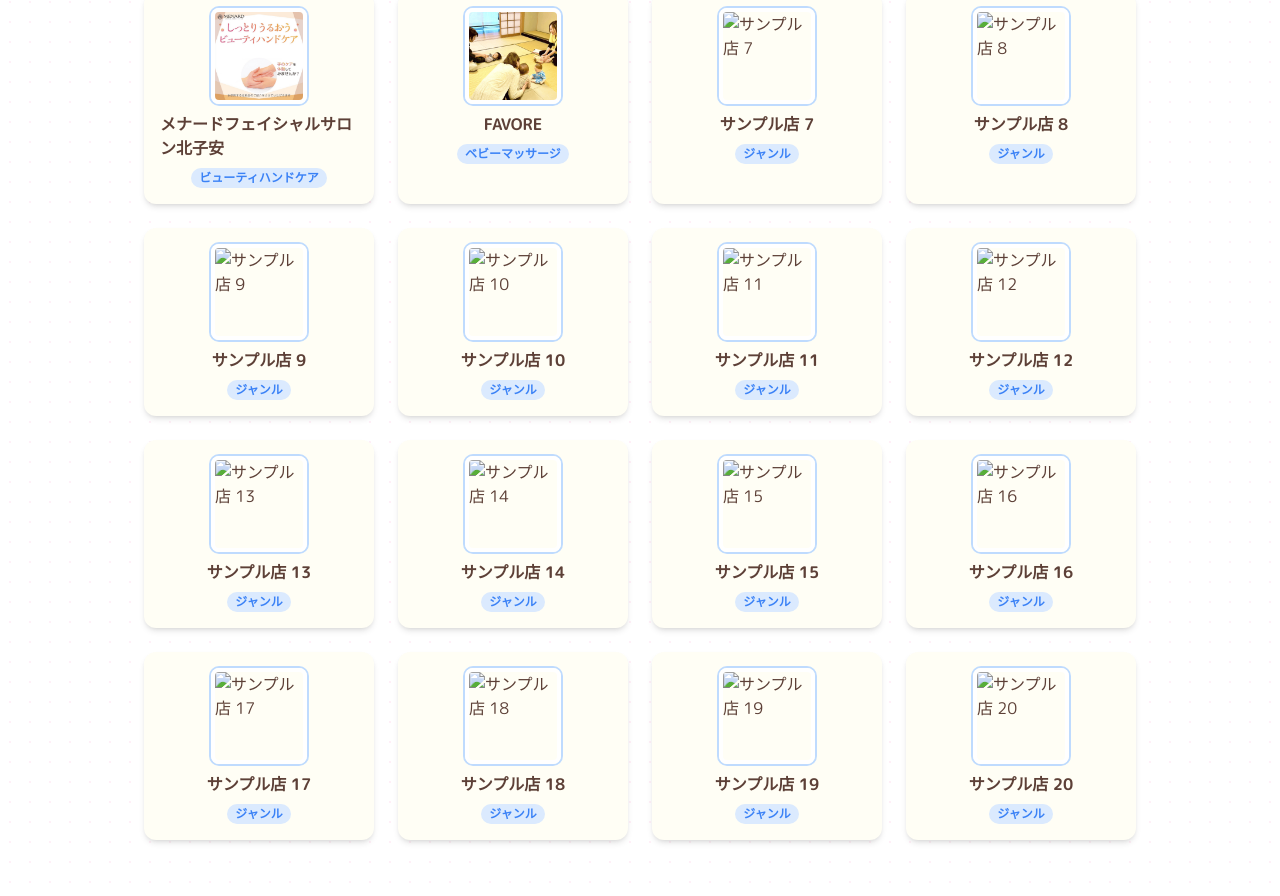
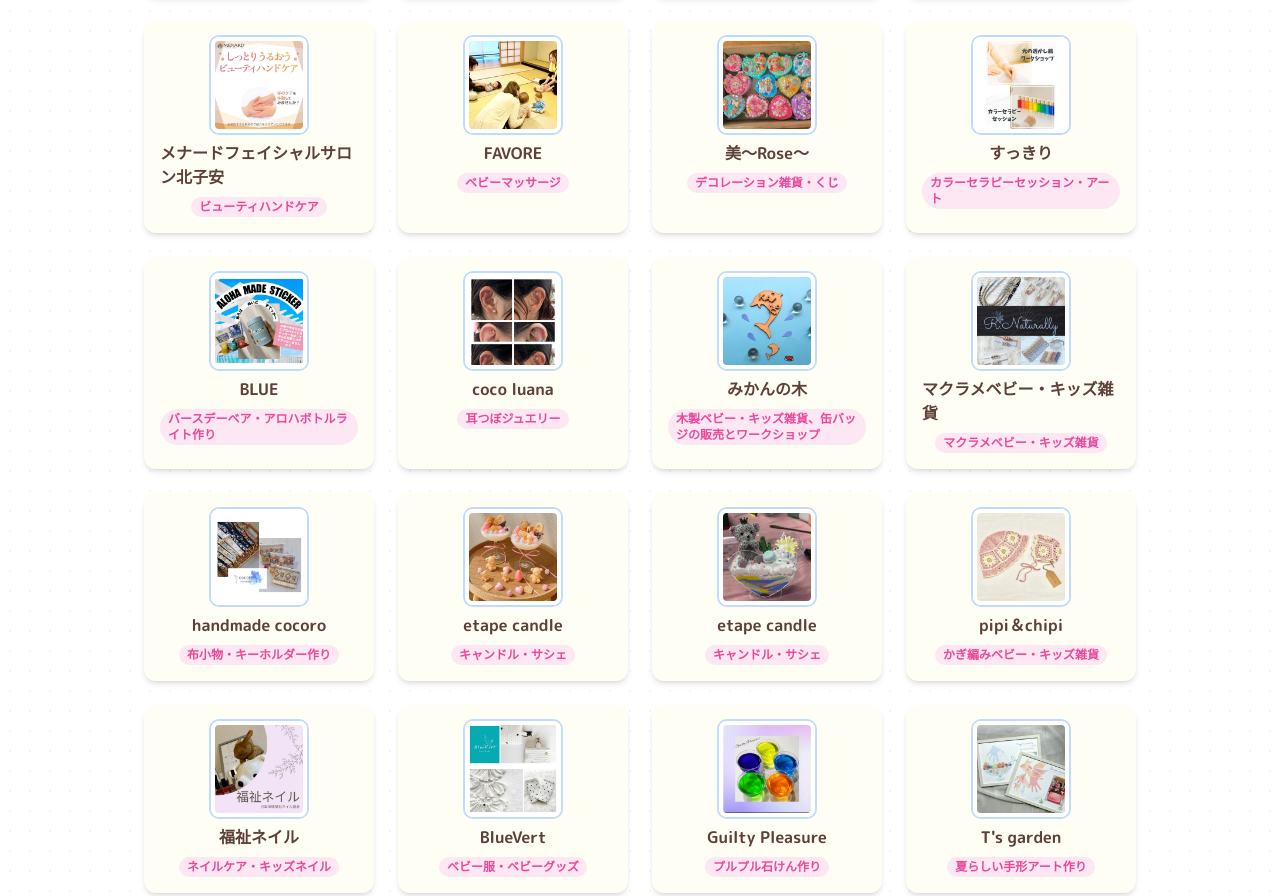
Before and after one commit to konayuki8463/oyakomarche, a plain HTML site: page docs/index.html in a window 1280 px wide. Shown: the part 2119-3015 px from the top of the page. Drawn offline with nearby package versions, Linux system fonts and the light colour scheme.

Commit message:
Webサイトのコンテンツを更新

```diff
--- a/docs/index.html
+++ b/docs/index.html
@@ -4,6 +4,8 @@
   <meta charset="UTF-8" />
   <meta name="viewport" content="width=device-width, initial-scale=1.0" />
   <title>親子マルシェ in きさてらす</title>
+
+  <meta name="description" content="親子で1日楽しめる体験型マルシェ！ハンドメイド作品の販売やワークショップ、スイーツなど、楽しいコンテンツが盛りだくさん。2025年8月13日、きさてらすで開催！">
 
   <script src="https://cdn.tailwindcss.com?plugins=typography"></script>
 
@@ -23,6 +25,10 @@
       --sub:#87cefa;      /* 水色 */
       --text:#5d4037;     /* こげ茶 */
       --base:#fffef5;     /* クリーム */
+    }
+    /* 【改善点1】スムーズスクロールをここに追加 */
+    html {
+      scroll-behavior: smooth;
     }
     body{font-family:'M PLUS Rounded 1c',sans-serif;color:var(--text);background:var(--base);}
     .bg-dots{background-image:radial-gradient(circle,rgba(255,105,180,0.1) 1px,transparent 1px);background-size:1.25rem 1.25rem;}
@@ -62,13 +68,13 @@
 
   <section id="about" class="py-16 bg-white bg-dots">
     <h2 class="text-3xl font-extrabold text-center mb-8">イベントコンセプト</h2>
-    <p class="max-w-3xl mx-auto text-center text-lg leading-relaxed px-4">ハンドメイド作品の販売やワークショップ、スイーツなど、親子で１日楽しめるコンテンツが盛りだくさん！暑い夏でも屋内会場なので快適にお過ごしいただけます。</p>
+    <p class="max-w-3xl mx-auto text-center text-lg leading-relaxed px-4">ハンドメイド作品の販売やワークショップ、ベビーマッサージなど0歳から大人まで１日楽しめるコンテンツが盛りだくさん！日々頑張っている子育て世帯に向けた親子イベントです。暑い夏でも屋内会場なので快適にお過ごしいただけます。</p>
   </section>
 
   <section id="flyer" class="py-16 bg-[var(--base)]">
     <h2 class="text-3xl font-extrabold text-center mb-8">フライヤーのダウンロード</h2>
     <div class="flex justify-center">
-      <a href="assets/flyer.pdf" class="inline-block bg-[var(--sub)] text-white font-bold px-6 py-3 rounded-full shadow hover:bg-opacity-80 transition" target="_blank" download>イベントのフライヤーはこちら (PDF)</a>
+      <a href="assets/flyer.pdf" class="inline-block bg-[var(--sub)] text-white font-bold px-6 py-3 rounded-full shadow hover:bg-opacity-80 transition" target="_blank" download>イベントのチラシはこちら (PDF)</a>
     </div>
   </section>
 
@@ -79,102 +85,102 @@
       <a href="https://www.instagram.com/h.sayar77" target="_blank" class="flex flex-col items-center gap-2 p-4 bg-[var(--base)] rounded-xl shadow-md hover:shadow-xl hover:-translate-y-1 transition">
         <img src="assets/h.sayar77.png" alt="SAYAR" class="w-24 h-24 object-cover rounded-lg border-4 border-white ring-2 ring-blue-200 hover:ring-amber-400 transition">
         <span class="text-base font-bold">SAYAR</span>
-        <span class="text-xs font-semibold bg-blue-100 text-blue-500 px-2 py-0.5 rounded-full">アクセサリー・カスタムビーズ作り</span>
+        <span class="text-xs font-semibold bg-pink-100 text-pink-500 px-2 py-0.5 rounded-full">アクセサリー・カスタムビーズ作り</span>
       </a>
       <a href="https://www.instagram.com/nizi.rainbow" target="_blank" class="flex flex-col items-center gap-2 p-4 bg-[var(--base)] rounded-xl shadow-md hover:shadow-xl hover:-translate-y-1 transition">
         <img src="assets/nizi.rainbow.png" alt="虹＆phal" class="w-24 h-24 object-cover rounded-lg border-4 border-white ring-2 ring-blue-200 hover:ring-amber-400 transition">
         <span class="text-base font-bold">虹＆phal</span>
-        <span class="text-xs font-semibold bg-blue-100 text-blue-500 px-2 py-0.5 rounded-full">くまパフェ、スクイーズ作り</span>
+        <span class="text-xs font-semibold bg-pink-100 text-pink-500 px-2 py-0.5 rounded-full">くまパフェ、スクイーズ作り</span>
       </a>
       <a href="https://www.instagram.com/sca.handmade.shop" target="_blank" class="flex flex-col items-center gap-2 p-4 bg-[var(--base)] rounded-xl shadow-md hover:shadow-xl hover:-translate-y-1 transition">
         <img src="assets/sca.handmade.shop.png" alt="サチアハンドメイド" class="w-24 h-24 object-cover rounded-lg border-4 border-white ring-2 ring-blue-200 hover:ring-amber-400 transition">
         <span class="text-base font-bold">サチアハンドメイド</span>
-        <span class="text-xs font-semibold bg-blue-100 text-blue-500 px-2 py-0.5 rounded-full">ホイップデコ、キーホルダー作り</span>
+        <span class="text-xs font-semibold bg-pink-100 text-pink-500 px-2 py-0.5 rounded-full">ホイップデコ、キーホルダー作り</span>
       </a>
       <a href="https://www.instagram.com/koguma_no.booth?igsh=cHFxa3o5MXNqc25l" target="_blank" class="flex flex-col items-center gap-2 p-4 bg-[var(--base)] rounded-xl shadow-md hover:shadow-xl hover:-translate-y-1 transition">
         <img src="assets/koguma_no_booth.png" alt="こぐまのブースやさん" class="w-24 h-24 object-cover rounded-lg border-4 border-white ring-2 ring-blue-200 hover:ring-amber-400 transition">
         <span class="text-base font-bold">こぐまのブースやさん</span>
-        <span class="text-xs font-semibold bg-blue-100 text-blue-500 px-2 py-0.5 rounded-full">室内フォトブース</span>
+        <span class="text-xs font-semibold bg-pink-100 text-pink-500 px-2 py-0.5 rounded-full">室内フォトブース</span>
       </a>
       <a href="https://www.instagram.com/m_kitakoyasu" target="_blank" class="flex flex-col items-center gap-2 p-4 bg-[var(--base)] rounded-xl shadow-md hover:shadow-xl hover:-translate-y-1 transition">
         <img src="assets/m_kitakoyasu.png" alt="メナードフェイシャルサロン北子安" class="w-24 h-24 object-cover rounded-lg border-4 border-white ring-2 ring-blue-200 hover:ring-amber-400 transition">
         <span class="text-base font-bold">メナードフェイシャルサロン北子安</span>
-        <span class="text-xs font-semibold bg-blue-100 text-blue-500 px-2 py-0.5 rounded-full">ビューティハンドケア</span>
+        <span class="text-xs font-semibold bg-pink-100 text-pink-500 px-2 py-0.5 rounded-full">ビューティハンドケア</span>
       </a>
       <a href="https://www.instagram.com/favore_m.ito" target="_blank" class="flex flex-col items-center gap-2 p-4 bg-[var(--base)] rounded-xl shadow-md hover:shadow-xl hover:-translate-y-1 transition">
         <img src="assets/favore_m.ito.png" alt="FAVORE" class="w-24 h-24 object-cover rounded-lg border-4 border-white ring-2 ring-blue-200 hover:ring-amber-400 transition">
         <span class="text-base font-bold">FAVORE</span>
-        <span class="text-xs font-semibold bg-blue-100 text-blue-500 px-2 py-0.5 rounded-full">ベビーマッサージ</span>
+        <span class="text-xs font-semibold bg-pink-100 text-pink-500 px-2 py-0.5 rounded-full">ベビーマッサージ</span>
       </a>
-      <a href="#" target="_blank" class="flex flex-col items-center gap-2 p-4 bg-[var(--base)] rounded-xl shadow-md hover:shadow-xl hover:-translate-y-1 transition">
-        <img src="assets/sample-image.jpg" alt="サンプル店 7" class="w-24 h-24 object-cover rounded-lg border-4 border-white ring-2 ring-blue-200 hover:ring-amber-400 transition">
-        <span class="text-base font-bold">サンプル店 7</span>
-        <span class="text-xs font-semibold bg-blue-100 text-blue-500 px-2 py-0.5 rounded-full">ジャンル</span>
+      <a href="https://www.instagram.com/aroma.salon.rose" target="_blank" class="flex flex-col items-center gap-2 p-4 bg-[var(--base)] rounded-xl shadow-md hover:shadow-xl hover:-translate-y-1 transition">
+        <img src="assets/aroma.salon.rose.png" alt="美〜Rose〜" class="w-24 h-24 object-cover rounded-lg border-4 border-white ring-2 ring-blue-200 hover:ring-amber-400 transition">
+        <span class="text-base font-bold">美〜Rose〜</span>
+        <span class="text-xs font-semibold bg-pink-100 text-pink-500 px-2 py-0.5 rounded-full">デコレーション雑貨・くじ</span>
       </a>
-      <a href="#" target="_blank" class="flex flex-col items-center gap-2 p-4 bg-[var(--base)] rounded-xl shadow-md hover:shadow-xl hover:-translate-y-1 transition">
-        <img src="assets/sample-image.jpg" alt="サンプル店 8" class="w-24 h-24 object-cover rounded-lg border-4 border-white ring-2 ring-blue-200 hover:ring-amber-400 transition">
-        <span class="text-base font-bold">サンプル店 8</span>
-        <span class="text-xs font-semibold bg-blue-100 text-blue-500 px-2 py-0.5 rounded-full">ジャンル</span>
+      <a href="https://www.instagram.com/yoshie_sukkiri" target="_blank" class="flex flex-col items-center gap-2 p-4 bg-[var(--base)] rounded-xl shadow-md hover:shadow-xl hover:-translate-y-1 transition">
+        <img src="assets/yoshie_sukkiri.png" alt="すっきり" class="w-24 h-24 object-cover rounded-lg border-4 border-white ring-2 ring-blue-200 hover:ring-amber-400 transition">
+        <span class="text-base font-bold">すっきり</span>
+        <span class="text-xs font-semibold bg-pink-100 text-pink-500 px-2 py-0.5 rounded-full">カラーセラピーセッション・アート</span>
       </a>
-      <a href="#" target="_blank" class="flex flex-col items-center gap-2 p-4 bg-[var(--base)] rounded-xl shadow-md hover:shadow-xl hover:-translate-y-1 transition">
-        <img src="assets/sample-image.jpg" alt="サンプル店 9" class="w-24 h-24 object-cover rounded-lg border-4 border-white ring-2 ring-blue-200 hover:ring-amber-400 transition">
-        <span class="text-base font-bold">サンプル店 9</span>
-        <span class="text-xs font-semibold bg-blue-100 text-blue-500 px-2 py-0.5 rounded-full">ジャンル</span>
+      <a href="https://www.instagram.com/blue_blue_happy" target="_blank" class="flex flex-col items-center gap-2 p-4 bg-[var(--base)] rounded-xl shadow-md hover:shadow-xl hover:-translate-y-1 transition">
+        <img src="assets/blue_blue_happy.png" alt="BLUE" class="w-24 h-24 object-cover rounded-lg border-4 border-white ring-2 ring-blue-200 hover:ring-amber-400 transition">
+        <span class="text-base font-bold">BLUE</span>
+        <span class="text-xs font-semibold bg-pink-100 text-pink-500 px-2 py-0.5 rounded-full">バースデーベア・アロハボトルライト作り</span>
       </a>
-      <a href="#" target="_blank" class="flex flex-col items-center gap-2 p-4 bg-[var(--base)] rounded-xl shadow-md hover:shadow-xl hover:-translate-y-1 transition">
-        <img src="assets/sample-image.jpg" alt="サンプル店 10" class="w-24 h-24 object-cover rounded-lg border-4 border-white ring-2 ring-blue-200 hover:ring-amber-400 transition">
-        <span class="text-base font-bold">サンプル店 10</span>
-        <span class="text-xs font-semibold bg-blue-100 text-blue-500 px-2 py-0.5 rounded-full">ジャンル</span>
+      <a href="https://www.instagram.com/coco__luana" target="_blank" class="flex flex-col items-center gap-2 p-4 bg-[var(--base)] rounded-xl shadow-md hover:shadow-xl hover:-translate-y-1 transition">
+        <img src="assets/coco__luana.png" alt="coco luana" class="w-24 h-24 object-cover rounded-lg border-4 border-white ring-2 ring-blue-200 hover:ring-amber-400 transition">
+        <span class="text-base font-bold">coco luana</span>
+        <span class="text-xs font-semibold bg-pink-100 text-pink-500 px-2 py-0.5 rounded-full">耳つぼジュエリー</span>
       </a>
-      <a href="#" target="_blank" class="flex flex-col items-center gap-2 p-4 bg-[var(--base)] rounded-xl shadow-md hover:shadow-xl hover:-translate-y-1 transition">
-        <img src="assets/sample-image.jpg" alt="サンプル店 11" class="w-24 h-24 object-cover rounded-lg border-4 border-white ring-2 ring-blue-200 hover:ring-amber-400 transition">
-        <span class="text-base font-bold">サンプル店 11</span>
-        <span class="text-xs font-semibold bg-blue-100 text-blue-500 px-2 py-0.5 rounded-full">ジャンル</span>
+      <a href="https://www.instagram.com/mikannoki.k" target="_blank" class="flex flex-col items-center gap-2 p-4 bg-[var(--base)] rounded-xl shadow-md hover:shadow-xl hover:-translate-y-1 transition">
+        <img src="assets/mikannoki.k.png" alt="みかんの木" class="w-24 h-24 object-cover rounded-lg border-4 border-white ring-2 ring-blue-200 hover:ring-amber-400 transition">
+        <span class="text-base font-bold">みかんの木</span>
+        <span class="text-xs font-semibold bg-pink-100 text-pink-500 px-2 py-0.5 rounded-full">木製ベビー・キッズ雑貨、缶バッジの販売とワークショップ</span>
       </a>
-      <a href="#" target="_blank" class="flex flex-col items-center gap-2 p-4 bg-[var(--base)] rounded-xl shadow-md hover:shadow-xl hover:-translate-y-1 transition">
-        <img src="assets/sample-image.jpg" alt="サンプル店 12" class="w-24 h-24 object-cover rounded-lg border-4 border-white ring-2 ring-blue-200 hover:ring-amber-400 transition">
-        <span class="text-base font-bold">サンプル店 12</span>
-        <span class="text-xs font-semibold bg-blue-100 text-blue-500 px-2 py-0.5 rounded-full">ジャンル</span>
+      <a href="https://www.instagram.com/___r.naturally" target="_blank" class="flex flex-col items-center gap-2 p-4 bg-[var(--base)] rounded-xl shadow-md hover:shadow-xl hover:-translate-y-1 transition">
+        <img src="assets/___r.naturally.png" alt="マクラメベビー・キッズ雑貨" class="w-24 h-24 object-cover rounded-lg border-4 border-white ring-2 ring-blue-200 hover:ring-amber-400 transition">
+        <span class="text-base font-bold">マクラメベビー・キッズ雑貨</span>
+        <span class="text-xs font-semibold bg-pink-100 text-pink-500 px-2 py-0.5 rounded-full">マクラメベビー・キッズ雑貨</span>
       </a>
-      <a href="#" target="_blank" class="flex flex-col items-center gap-2 p-4 bg-[var(--base)] rounded-xl shadow-md hover:shadow-xl hover:-translate-y-1 transition">
-        <img src="assets/sample-image.jpg" alt="サンプル店 13" class="w-24 h-24 object-cover rounded-lg border-4 border-white ring-2 ring-blue-200 hover:ring-amber-400 transition">
-        <span class="text-base font-bold">サンプル店 13</span>
-        <span class="text-xs font-semibold bg-blue-100 text-blue-500 px-2 py-0.5 rounded-full">ジャンル</span>
+      <a href="https://www.instagram.com/nunokomono.cocoro" target="_blank" class="flex flex-col items-center gap-2 p-4 bg-[var(--base)] rounded-xl shadow-md hover:shadow-xl hover:-translate-y-1 transition">
+        <img src="assets/nunokomono.cocoro.png" alt="handmade cocoro" class="w-24 h-24 object-cover rounded-lg border-4 border-white ring-2 ring-blue-200 hover:ring-amber-400 transition">
+        <span class="text-base font-bold">handmade cocoro</span>
+        <span class="text-xs font-semibold bg-pink-100 text-pink-500 px-2 py-0.5 rounded-full">布小物・キーホルダー作り</span>
       </a>
-      <a href="#" target="_blank" class="flex flex-col items-center gap-2 p-4 bg-[var(--base)] rounded-xl shadow-md hover:shadow-xl hover:-translate-y-1 transition">
-        <img src="assets/sample-image.jpg" alt="サンプル店 14" class="w-24 h-24 object-cover rounded-lg border-4 border-white ring-2 ring-blue-200 hover:ring-amber-400 transition">
-        <span class="text-base font-bold">サンプル店 14</span>
-        <span class="text-xs font-semibold bg-blue-100 text-blue-500 px-2 py-0.5 rounded-full">ジャンル</span>
+      <a href="https://www.instagram.com/etape__candle" target="_blank" class="flex flex-col items-center gap-2 p-4 bg-[var(--base)] rounded-xl shadow-md hover:shadow-xl hover:-translate-y-1 transition">
+        <img src="assets/etape__candle.png" alt="etape candle" class="w-24 h-24 object-cover rounded-lg border-4 border-white ring-2 ring-blue-200 hover:ring-amber-400 transition">
+        <span class="text-base font-bold">etape candle</span>
+        <span class="text-xs font-semibold bg-pink-100 text-pink-500 px-2 py-0.5 rounded-full">キャンドル・サシェ</span>
       </a>
-      <a href="#" target="_blank" class="flex flex-col items-center gap-2 p-4 bg-[var(--base)] rounded-xl shadow-md hover:shadow-xl hover:-translate-y-1 transition">
-        <img src="assets/sample-image.jpg" alt="サンプル店 15" class="w-24 h-24 object-cover rounded-lg border-4 border-white ring-2 ring-blue-200 hover:ring-amber-400 transition">
-        <span class="text-base font-bold">サンプル店 15</span>
-        <span class="text-xs font-semibold bg-blue-100 text-blue-500 px-2 py-0.5 rounded-full">ジャンル</span>
+      <a href="https://www.instagram.com/nlove_72" target="_blank" class="flex flex-col items-center gap-2 p-4 bg-[var(--base)] rounded-xl shadow-md hover:shadow-xl hover:-translate-y-1 transition">
+        <img src="assets/nlove_72.png" alt="etape candle" class="w-24 h-24 object-cover rounded-lg border-4 border-white ring-2 ring-blue-200 hover:ring-amber-400 transition">
+        <span class="text-base font-bold">etape candle</span>
+        <span class="text-xs font-semibold bg-pink-100 text-pink-500 px-2 py-0.5 rounded-full">キャンドル・サシェ</span>
       </a>
-      <a href="#" target="_blank" class="flex flex-col items-center gap-2 p-4 bg-[var(--base)] rounded-xl shadow-md hover:shadow-xl hover:-translate-y-1 transition">
-        <img src="assets/sample-image.jpg" alt="サンプル店 16" class="w-24 h-24 object-cover rounded-lg border-4 border-white ring-2 ring-blue-200 hover:ring-amber-400 transition">
-        <span class="text-base font-bold">サンプル店 16</span>
-        <span class="text-xs font-semibold bg-blue-100 text-blue-500 px-2 py-0.5 rounded-full">ジャンル</span>
+      <a href="https://www.instagram.com/pipiandchipi" target="_blank" class="flex flex-col items-center gap-2 p-4 bg-[var(--base)] rounded-xl shadow-md hover:shadow-xl hover:-translate-y-1 transition">
+        <img src="assets/pipiandchipi.png" alt="pipi＆chipi" class="w-24 h-24 object-cover rounded-lg border-4 border-white ring-2 ring-blue-200 hover:ring-amber-400 transition">
+        <span class="text-base font-bold">pipi＆chipi</span>
+        <span class="text-xs font-semibold bg-pink-100 text-pink-500 px-2 py-0.5 rounded-full">かぎ編みベビー・キッズ雑貨</span>
       </a>
-      <a href="#" target="_blank" class="flex flex-col items-center gap-2 p-4 bg-[var(--base)] rounded-xl shadow-md hover:shadow-xl hover:-translate-y-1 transition">
-        <img src="assets/sample-image.jpg" alt="サンプル店 17" class="w-24 h-24 object-cover rounded-lg border-4 border-white ring-2 ring-blue-200 hover:ring-amber-400 transition">
-        <span class="text-base font-bold">サンプル店 17</span>
-        <span class="text-xs font-semibold bg-blue-100 text-blue-500 px-2 py-0.5 rounded-full">ジャンル</span>
+      <a href="https://www.instagram.com/yasagure_rena" target="_blank" class="flex flex-col items-center gap-2 p-4 bg-[var(--base)] rounded-xl shadow-md hover:shadow-xl hover:-translate-y-1 transition">
+        <img src="assets/yasagure_rena.png" alt="福祉ネイル" class="w-24 h-24 object-cover rounded-lg border-4 border-white ring-2 ring-blue-200 hover:ring-amber-400 transition">
+        <span class="text-base font-bold">福祉ネイル</span>
+        <span class="text-xs font-semibold bg-pink-100 text-pink-500 px-2 py-0.5 rounded-full">ネイルケア・キッズネイル</span>
       </a>
-      <a href="#" target="_blank" class="flex flex-col items-center gap-2 p-4 bg-[var(--base)] rounded-xl shadow-md hover:shadow-xl hover:-translate-y-1 transition">
-        <img src="assets/sample-image.jpg" alt="サンプル店 18" class="w-24 h-24 object-cover rounded-lg border-4 border-white ring-2 ring-blue-200 hover:ring-amber-400 transition">
-        <span class="text-base font-bold">サンプル店 18</span>
-        <span class="text-xs font-semibold bg-blue-100 text-blue-500 px-2 py-0.5 rounded-full">ジャンル</span>
+      <a href="https://www.instagram.com/handmade_bluevert" target="_blank" class="flex flex-col items-center gap-2 p-4 bg-[var(--base)] rounded-xl shadow-md hover:shadow-xl hover:-translate-y-1 transition">
+        <img src="assets/handmade_bluevert.png" alt="BlueVert" class="w-24 h-24 object-cover rounded-lg border-4 border-white ring-2 ring-blue-200 hover:ring-amber-400 transition">
+        <span class="text-base font-bold">BlueVert</span>
+        <span class="text-xs font-semibold bg-pink-100 text-pink-500 px-2 py-0.5 rounded-full">ベビー服・ベビーグッズ</span>
       </a>
-      <a href="#" target="_blank" class="flex flex-col items-center gap-2 p-4 bg-[var(--base)] rounded-xl shadow-md hover:shadow-xl hover:-translate-y-1 transition">
-        <img src="assets/sample-image.jpg" alt="サンプル店 19" class="w-24 h-24 object-cover rounded-lg border-4 border-white ring-2 ring-blue-200 hover:ring-amber-400 transition">
-        <span class="text-base font-bold">サンプル店 19</span>
-        <span class="text-xs font-semibold bg-blue-100 text-blue-500 px-2 py-0.5 rounded-full">ジャンル</span>
+      <a href="https://www.instagram.com/soapandwire" target="_blank" class="flex flex-col items-center gap-2 p-4 bg-[var(--base)] rounded-xl shadow-md hover:shadow-xl hover:-translate-y-1 transition">
+        <img src="assets/soapandwire.png" alt="Guilty Pleasure" class="w-24 h-24 object-cover rounded-lg border-4 border-white ring-2 ring-blue-200 hover:ring-amber-400 transition">
+        <span class="text-base font-bold">Guilty Pleasure</span>
+        <span class="text-xs font-semibold bg-pink-100 text-pink-500 px-2 py-0.5 rounded-full">プルプル石けん作り</span>
       </a>
-      <a href="#" target="_blank" class="flex flex-col items-center gap-2 p-4 bg-[var(--base)] rounded-xl shadow-md hover:shadow-xl hover:-translate-y-1 transition">
-        <img src="assets/sample-image.jpg" alt="サンプル店 20" class="w-24 h-24 object-cover rounded-lg border-4 border-white ring-2 ring-blue-200 hover:ring-amber-400 transition">
-        <span class="text-base font-bold">サンプル店 20</span>
-        <span class="text-xs font-semibold bg-blue-100 text-blue-500 px-2 py-0.5 rounded-full">ジャンル</span>
+      <a href="https://www.instagram.com/tsgarden_art" target="_blank" class="flex flex-col items-center gap-2 p-4 bg-[var(--base)] rounded-xl shadow-md hover:shadow-xl hover:-translate-y-1 transition">
+        <img src="assets/tsgarden_art.png" alt="T's garden" class="w-24 h-24 object-cover rounded-lg border-4 border-white ring-2 ring-blue-200 hover:ring-amber-400 transition">
+        <span class="text-base font-bold">T's garden</span>
+        <span class="text-xs font-semibold bg-pink-100 text-pink-500 px-2 py-0.5 rounded-full">夏らしい手形アート作り</span>
       </a>
       </div>
   </section>
@@ -190,17 +196,17 @@
       </div>
 
       <div class="flex flex-col items-center p-4 bg-amber-400/50 rounded-xl shadow">
-        <span class="text-5xl" role="img" aria-label="おむつ替え">🚼</span>
+        <span class="text-5xl" role="img" aria-label="おむつ替え">👶</span>
         <p class="mt-2 font-semibold">おむつ替え</p>
       </div>
 
       <div class="flex flex-col items-center p-4 bg-amber-400/50 rounded-xl shadow">
-        <span class="text-5xl" role="img" aria-label="キッズスペース">👭🏻</span>
+        <span class="text-5xl" role="img" aria-label="キッズスペース">🧸</span>
         <p class="mt-2 font-semibold">キッズスペース</p>
       </div>
 
       <div class="flex flex-col items-center p-4 bg-amber-400/50 rounded-xl shadow">
-        <span class="text-5xl" role="img" aria-label="ベビーカーOK">👶</span>
+        <span class="text-5xl" role="img" aria-label="ベビーカーOK">💕</span>
         <p class="mt-2 font-semibold">ベビーカーOK</p>
       </div>
 
@@ -230,7 +236,7 @@
     </div>
   </section>
 
-  <section id="contact" class="py-16 bg-[var(--base)]"><h2 class="text-3xl font-extrabold text-center mb-8">お問い合わせ</h2><p class="text-center">ご質問は <a href="mailto:info@example.com" class="text-[var(--accent)] underline">rnaturally@icloud.com</a> までお気軽にどうぞ</p></section>
+  <section id="contact" class="py-16 bg-[var(--base)]"><h2 class="text-3xl font-extrabold text-center mb-8">お問い合わせ</h2><p class="text-center">ご質問は <a href="mailto:rnaturally@icloud.com" class="text-[var(--accent)] underline">rnaturally@icloud.com</a> までお気軽にどうぞ</p></section>
 
   <footer class="text-center text-xs py-8 bg-white text-[var(--text)]">主催・運営　　r.naturally　一般社団法人みかんの木</footer>
 
```
Also changed, not shown: docs/assets/___r.naturally.png (added), docs/assets/aroma.salon.rose.png (added), docs/assets/blue_blue_happy.png (added), docs/assets/coco__luana.png (added), docs/assets/etape__candle.png (added), docs/assets/handmade_bluevert.png (added), docs/assets/mikannoki.k.png (added), docs/assets/nlove_72.png (added), docs/assets/nunokomono.cocoro.png (added), docs/assets/pipiandchipi.png (added), docs/assets/soapandwire.png (added), docs/assets/tsgarden_art.png (added), docs/assets/yasagure_rena.png (added), docs/assets/yoshie_sukkiri.png (added), 4 other files.
